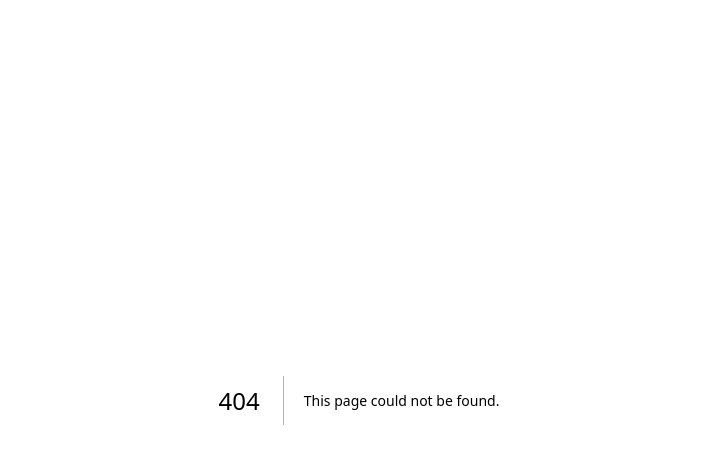
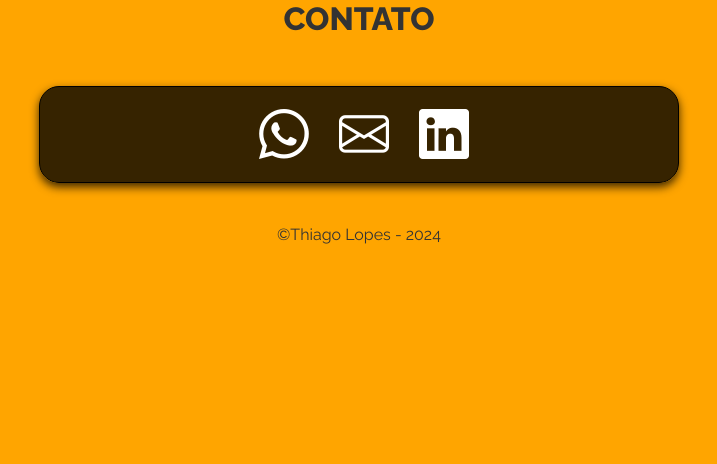
Before and after one commit to thigasfella/portfolio, a Next.js app: page /components/Contact in a window 1280 px wide. Before the commit this address had no page. Shown: the top 464 px of the page, without its empty margins (281-998 px from the left). Built offline with nearby package versions, Linux system fonts and the light colour scheme; a web font is replaced by a local one.

Commit message:
arquivos atualizados

```diff
--- /dev/null
+++ b/src/pages/components/Contact.jsx
@@ -0,0 +1,17 @@
+export default function(){
+    return(
+        <div className="card-footer-container" id="contact">
+            <div className="title_contact-container" >
+            <h2 className="title_contact" data-aos="fade-right" data-aos-duration="900">CONTATO</h2>
+            </div>
+            <div className="card-footer" data-aos="fade-left" data-aos-duration="900">
+                <a href="https://wa.me/5562986251491?text=Ol%C3%A1!%20Vim%20do%20seu%20portfolio." target="_blank" rel="noopener noreferrer" className="icon_contact" data-aos="fade-down" data-aos-duration="2000"><i className="bi bi-whatsapp"></i></a>
+                <a href="mailto:thiagolpssouza@gmail.com" target="_blank" rel="noopener noreferrer" className="icon_contact" data-aos="fade-down" data-aos-duration="1500"><i className="bi bi-envelope"></i></a>
+                <a href="https://www.linkedin.com/in/thiago-lopes-de-souza-a34930301/" target="_blank" rel="noopener noreferrer" className="icon_contact" data-aos="fade-down" data-aos-duration="1000"><i className="bi bi-linkedin"></i></a>
+            </div>
+            <div className="copy-container">
+            <p className="textCopy">&copy;Thiago Lopes - 2024</p>
+            </div>
+        </div>
+    )
+}
--- a/src/pages/components/LinksHeader.jsx
+++ b/src/pages/components/LinksHeader.jsx
@@ -35,9 +35,9 @@ export default function LinksHeader() {
     }, []);
 
     return (
-        <header>
+        <>
             <a href="#home" className="nav-link" data-target="home">
-                <Image src="/img/wired-outline-63-home.gif" width={25} height={25} alt="INICIO" className='icon_lopp'/>
+                <Image src="/img/wired-outline-63-home.gif" width={25} height={25} alt="INICIO" className='icon_lopp' priority/>
             </a>
             <a href="#aboutMe" className="nav-link" data-target="aboutMe">
                 <Image src="/img/wired-outline-268-avatar-man.gif" width={25} height={25} alt="SOBRE MIM" className='icon_lopp'/></a>
@@ -45,6 +45,6 @@ export default function LinksHeader() {
                 <Image src="/img/wired-outline-245-edit-document.gif" width={25} height={25} alt="PROJETOS" className='icon_lopp'/></a>
             <a href="#contact" className="nav-link" data-target="contact">
                 <Image src="/img/wired-outline-177-envelope-send.gif" width={25} height={25} alt="CONTATO" className='icon_lopp'/></a>
-        </header>
+        </>
     );
 }
--- a/src/pages/components/Projects.jsx
+++ b/src/pages/components/Projects.jsx
@@ -66,10 +66,10 @@ export default function Projects() {
                                     <div className="card_project">
                                     <Image
                                         src={`/img/card_project_${repository.name}.png`}
-                                        layout="responsive"
-                                        width={350}
-                                        height={150}
+                                        fill="responsive"
+                                        alt="Logo do projeto"
                                         className="image_portfolio"
+                                        sizes="(max-width: 100%) 100%, (max-width: 100%) 100%"
                                         quality={100} // Ajusta a qualidade da imagem
                                     />
                                     <h3 className="title_repository">{repository.name.toUpperCase()}</h3>
--- a/styles/globals.css
+++ b/styles/globals.css
@@ -15,16 +15,18 @@
     box-sizing: border-box;
 }
 
+
 body {
     display: flex;
     align-items: center;
     justify-content: center;
-    height: 100vh;
+    flex-direction: column; /* Organiza o conteúdo em uma coluna */
+    height: 100%;
     background-color: var(--background-page);
 }
 
-main{
-    height: 100vh;
+main {
+    flex: 1; /* Faz o main ocupar o espaço restante */
 }
 header {
     display: flex;
@@ -93,14 +95,14 @@ a:hover::before, a:focus::before, a:active::before, a:visited::before {
     justify-content: center;
     width: 100%;
     position: relative;
-    top: 10vh;
+    margin-top: 60px;
 }
 .section-container02{
     display: flex;
     justify-content: center;
     width: 100%;
     position: relative;
-    top: 30vh;
+    margin-top: 200px;
 }
 .section-container03{
     display: flex;
@@ -108,9 +110,15 @@ a:hover::before, a:focus::before, a:active::before, a:visited::before {
     justify-content: center;
     width: 100%;
     position: relative;
-    top: 60vh;
+    margin-top: 200px;
 }
-
+.foorter-container{
+    display: flex;
+    align-items: center;
+    justify-content: center;
+    margin-top: 200px;
+    width: 100%;
+}
 .GlobalDiv {
     width: 100%;
 }
@@ -161,7 +169,7 @@ a:hover::before, a:focus::before, a:active::before, a:visited::before {
 
 .containerText {
     font-family: var(--font-family);
-    font-weight: 1000;
+    font-weight: 800;
     color: var(--color-text);
     margin-top: 2vh;
 }
@@ -208,6 +216,7 @@ p {
     text-align: justify;
     position: relative;
     top: 5vh;
+    width: 96%;
     font-family: var(--font-family);
     font-weight: 500;
 }
@@ -216,17 +225,10 @@ p {
     align-items: center;
     justify-content: center;
     flex-direction: column;
-    width: 50vw;
+    width: 100%;
+    height: auto;
 }
 
-.title-projects {
-    text-align: center;
-    font-family: var(--font-family);
-    font-optical-sizing: auto;
-    font-weight: 800;
-    font-style: normal;
-    margin-bottom: 50px;
-}
 
 .card-projects {
     display: flex;
@@ -254,12 +256,19 @@ p {
     height: 100% !important;
     object-fit: cover; /* Faz com que a imagem cubra o container */
 }
+.title-projects{
+    text-align: center;
+    font-family: var(--font-family);
+    color: var(--color-text);
+    font-weight: 800;
+    margin-bottom: 50px;
+}
 
 .title_repository {
     position: absolute;
     font-size: 20px;
     font-family: var(--font-family);
-    font-weight: 700;
+    font-weight: 800;
     bottom: 10px; /* Ajuste conforme necessário para a posição do título */
     left: 10px;
     color: var(--color-link);
@@ -308,9 +317,47 @@ p {
     font-size: 25px;
 }
 
-.icon_loop{
-    animation-name: icon_loop;
-    animation-iteration-count: 1;
+
+.card-footer-container {
+    display: flex;
+    align-items: center;
+    justify-content: center;
+    flex-direction: column;
+    width: 50vw;
+
+}
+.title_contact-container{
+    margin-bottom: 40px;
+}
+.copy-container{
+    margin-top: 40px;
+}
+.title_contact{
+    font-family: var(--font-family);
+    color: var(--color-text);
+    font-weight: 800;
+}
+.card-footer {
+    width: 100%;
+    display: flex;
+    justify-content: center;
+    align-items: center;
+    overflow-wrap: break-word; /* Força a quebra de linha dentro do container */
+    word-wrap: break-word; /* Força a quebra de linha dentro do container */
+    word-break: break-word; /* Força a quebra de linha dentro do container */
+    background-color: var(--color-underline-link);
+    background-color: #000000c9;
+    box-shadow: 0 4px 10px rgba(0, 0, 0, 0.771);
+    border: 1px solid black;
+    border-radius: 20px;
+}
+.icon_contact{
+    font-size: 50px;
+}
+.textCopy{
+    font-family: var(--font-family);
+    color: var(--color-text);
+    font-weight: 400;
 }
 
 ::-webkit-scrollbar {
@@ -331,8 +378,14 @@ p {
 }
 
 @media (max-width: 534px) {
-    body{
-        align-items: baseline;
+    body {
+        display: flex;
+        align-items: center;
+        justify-content: center;
+        flex-direction: column; /* Organiza o conteúdo em uma coluna */
+        width: 100%;
+        height: 100%;
+        background-color: var(--background-page);
     }
     header {
         top: 5px;
@@ -358,7 +411,6 @@ p {
     .section-container01 {
         flex-direction: column;
         position: relative;
-        top: 10vh;
     }
     .logos-container{
         position: relative;
@@ -392,15 +444,29 @@ p {
         width: 80vw;
         height: 50vh;
     }
-    .section-container03{
-        top: 50vh;
+    .card-footer-container {
+        display: flex;
+        align-items: center;
+        justify-content: center;
+        flex-direction: column;
+        width: 100%;
+
     }
+    .icon_contact{
+        font-size: 30px;
+    }
+
 }
 
 
 @media (min-width: 535px) and (max-width: 930px) {
-    body{
-        align-items: baseline;
+    body {
+        display: flex;
+        align-items: center;
+        justify-content: center;
+        flex-direction: column; /* Organiza o conteúdo em uma coluna */
+        height: 100%;
+        background-color: var(--background-page);
     }
     header {
         top: 10px;
@@ -426,7 +492,6 @@ p {
     .section-container01 {
         flex-direction: column;
         position: relative;
-        top: 10vh;
     }
     .logos-container{
         position: relative;
@@ -454,4 +519,17 @@ p {
         width: 80vw;
         height: 50vh;
     }
+    .card-footer-container {
+        display: flex;
+        align-items: center;
+        justify-content: center;
+        flex-direction: column;
+        width: 50vw;
+
+    }
+    .icon_contact{
+        font-size: 30px;
+    }
+
+
 }
```
Also changed, not shown: src/pages/index.tsx (+9 -3 lines).
